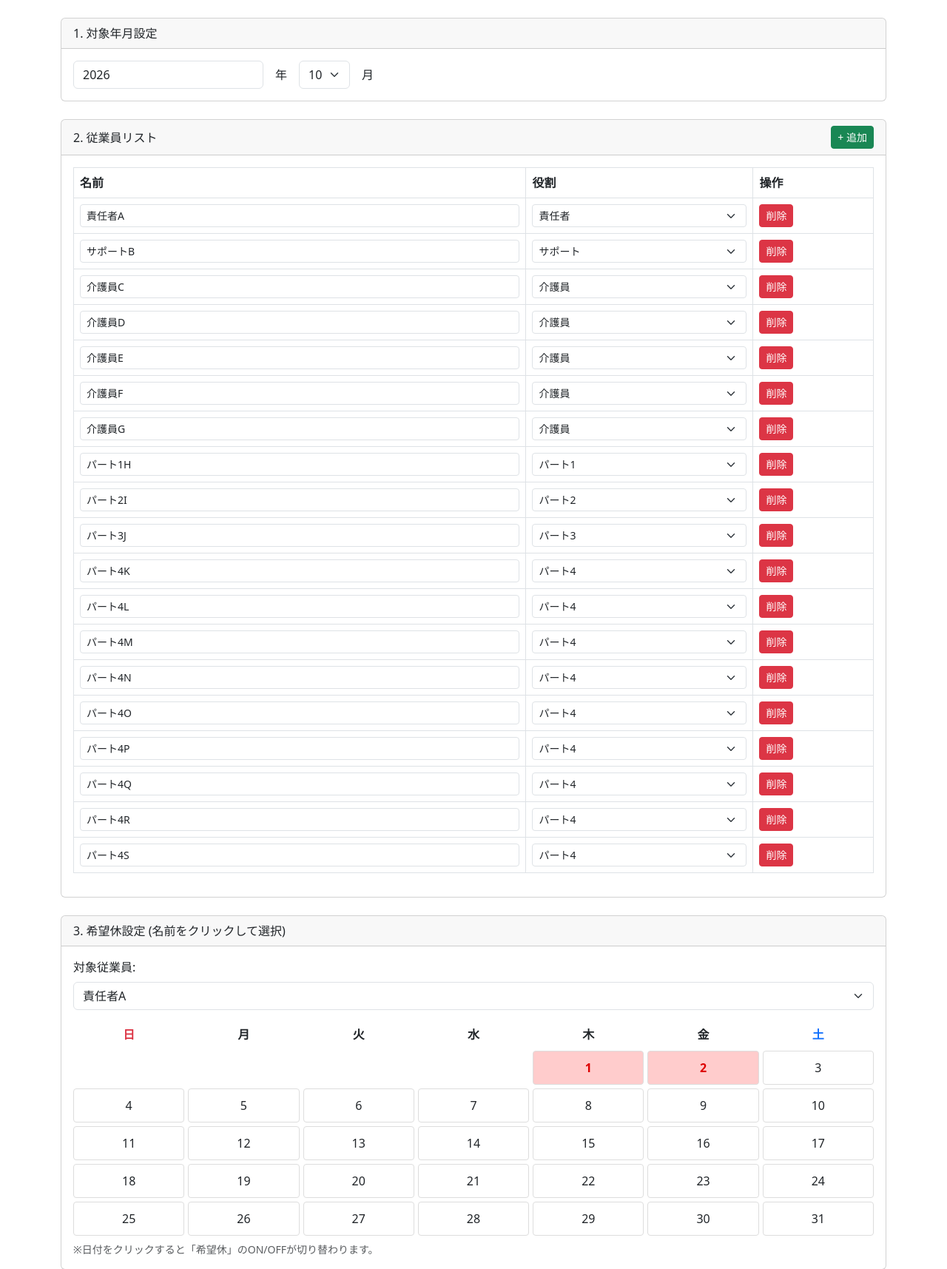
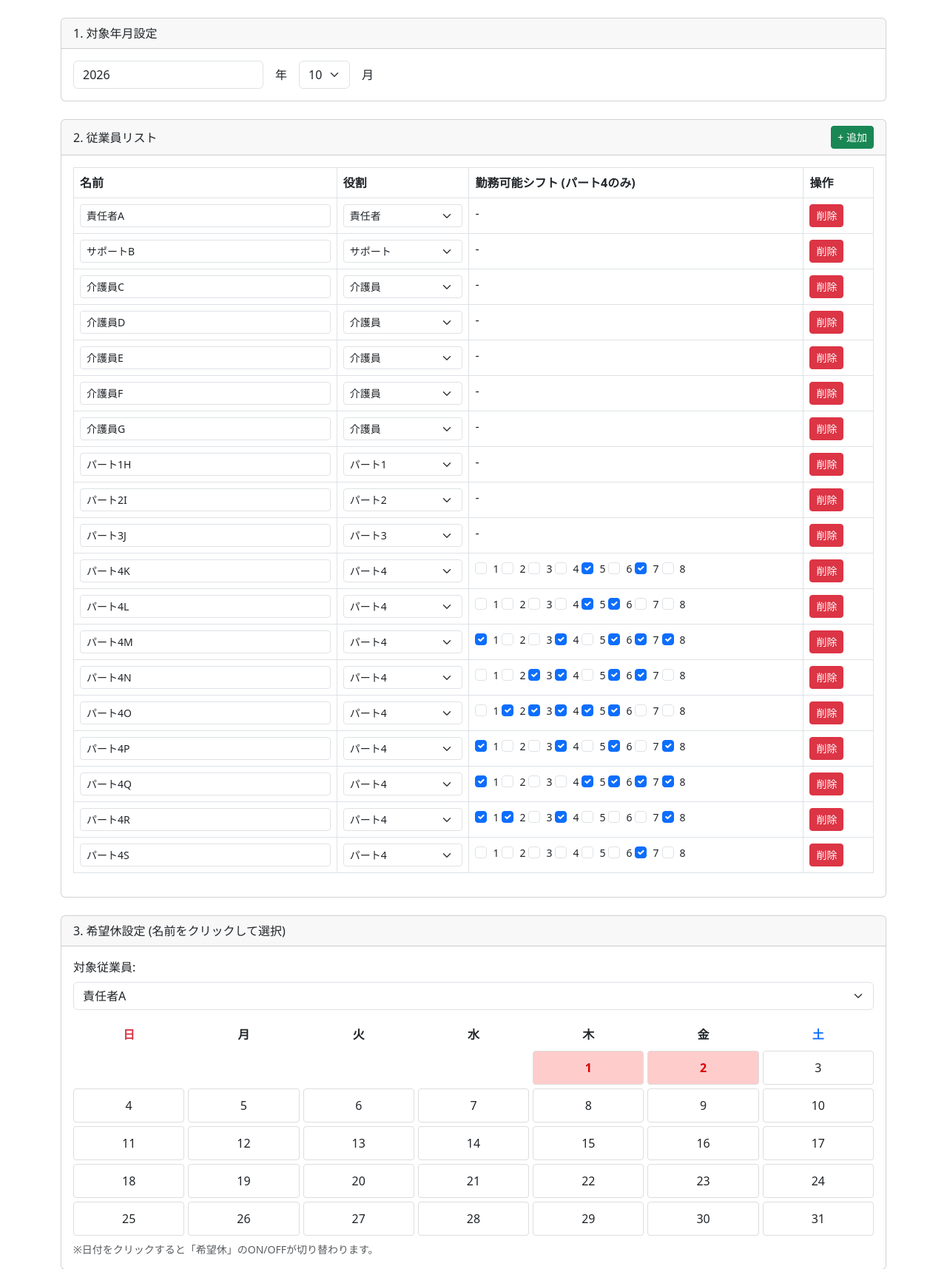
Before and after one commit to yapitaku9/shifpita_mvp, a Flask app: page / in a window 1280 px wide. Shown: the part 50-1765 px from the top of the page at 74% size. Run offline with Flask 3, Linux system fonts and the light colour scheme.

Commit message:
とりあえず完成でいいか！

```diff
--- a/app/static/js/main.js
+++ b/app/static/js/main.js
@@ -32,6 +32,7 @@ let state = {
 document.addEventListener('DOMContentLoaded', () => {
   console.log('ShifPita MVP loaded.');
   generateRandomDayOffs(); // テスト用：初期希望休設定
+  generateRandomAvailableShifts(); // テスト用：初期勤務可能シフト設定
   renderEmployeeTable();
   updateEmployeeSelect();
   renderCalendar();
@@ -53,6 +54,24 @@ function renderEmployeeTable() {
   tbody.innerHTML = '';
 
   state.employees.forEach((emp, index) => {
+    let shiftSelectionHtml = '-';
+    if (emp.role_id == 5) { // Part 4
+      shiftSelectionHtml = '<div class="d-flex flex-wrap gap-1">';
+      ['1', '2', '3', '4', '5', '6', '7', '8'].forEach(shift => {
+        // available_shiftsが未定義の場合は全選択とみなす
+        const isChecked = !emp.available_shifts || emp.available_shifts.includes(shift);
+        shiftSelectionHtml += `
+                <div class="form-check form-check-inline m-0">
+                    <input class="form-check-input" type="checkbox" id="shift_${emp.id}_${shift}"
+                        ${isChecked ? 'checked' : ''}
+                        onchange="updateAvailableShifts(${emp.id}, '${shift}', this.checked)">
+                    <label class="form-check-label small" for="shift_${emp.id}_${shift}">${shift}</label>
+                </div>
+            `;
+      });
+      shiftSelectionHtml += '</div>';
+    }
+
     const tr = document.createElement('tr');
     tr.innerHTML = `
             <td><input type="text" class="form-control form-control-sm" value="${emp.name}" onchange="updateEmployeeName(${emp.id}, this.value)"></td>
@@ -67,6 +86,7 @@ function renderEmployeeTable() {
                     <option value="7" ${emp.role_id == 7 ? 'selected' : ''}>サポート</option>
                 </select>
             </td>
+            <td>${shiftSelectionHtml}</td>
             <td><button class="btn btn-sm btn-danger" onclick="removeEmployee(${emp.id})">削除</button></td>
         `;
     tbody.appendChild(tr);
@@ -96,7 +116,14 @@ function updateEmployeeName(id, name) {
 
 function updateEmployeeRole(id, roleId) {
   const emp = state.employees.find(e => e.id === id);
-  if (emp) emp.role_id = parseInt(roleId);
+  if (emp) {
+    emp.role_id = parseInt(roleId);
+    // パート4に変更された場合、未設定ならランダム生成
+    if (emp.role_id === 5 && !emp.available_shifts) {
+      randomizeAvailableShifts(emp);
+    }
+    renderEmployeeTable(); // 役割変更に伴いシフト選択欄を更新
+  }
 }
 
 function updateEmployeeSelect() {
@@ -112,6 +139,25 @@ function updateEmployeeSelect() {
   if (currentVal && state.employees.find(e => e.id == currentVal)) {
     select.value = currentVal;
   }
+}
+
+function updateAvailableShifts(id, shift, isChecked) {
+  const emp = state.employees.find(e => e.id === id);
+  if (!emp) return;
+
+  // available_shiftsが未定義の場合は全シフトが有効な状態からスタート
+  if (!emp.available_shifts) {
+    emp.available_shifts = ['1', '2', '3', '4', '5', '6', '7', '8'];
+  }
+
+  if (isChecked) {
+    if (!emp.available_shifts.includes(shift)) {
+      emp.available_shifts.push(shift);
+    }
+  } else {
+    emp.available_shifts = emp.available_shifts.filter(s => s !== shift);
+  }
+  // console.log(`Employee ${id} available shifts:`, emp.available_shifts);
 }
 
 // カレンダー描画
@@ -326,3 +372,24 @@ function generateRandomDayOffs() {
     emp.day_off_requests = Array.from(requests).sort();
   });
 }
+
+// テスト用：ランダム勤務可能シフト生成 (パート4用)
+function generateRandomAvailableShifts() {
+  state.employees.forEach(emp => {
+    if (emp.role_id == 5 && !emp.available_shifts) {
+      randomizeAvailableShifts(emp);
+    }
+  });
+}
+
+function randomizeAvailableShifts(emp) {
+  emp.available_shifts = [];
+  ['1', '2', '3', '4', '5', '6', '7', '8'].forEach(shift => {
+    if (Math.random() < 0.5) emp.available_shifts.push(shift);
+  });
+  // 少なくとも1つは選択状態にする
+  if (emp.available_shifts.length === 0) {
+    const randomShift = String(Math.floor(Math.random() * 8) + 1);
+    emp.available_shifts.push(randomShift);
+  }
+}
--- a/app/templates/index.html
+++ b/app/templates/index.html
@@ -61,6 +61,7 @@
                         <tr>
                             <th>名前</th>
                             <th>役割</th>
+                            <th>勤務可能シフト (パート4のみ)</th>
                             <th>操作</th>
                         </tr>
                     </thead>
```
Also changed, not shown: app/services/generator.py (+12 -3 lines).
